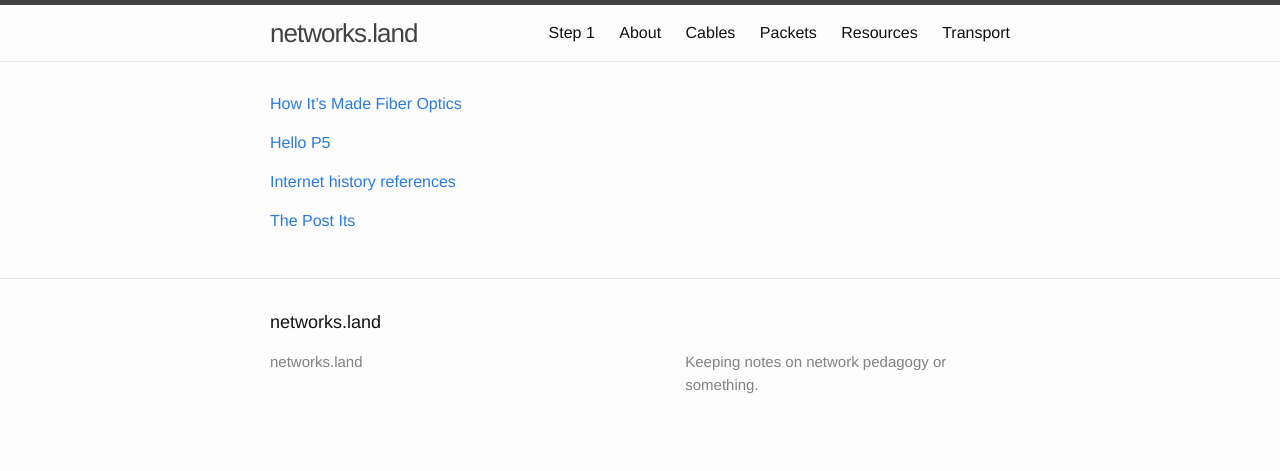
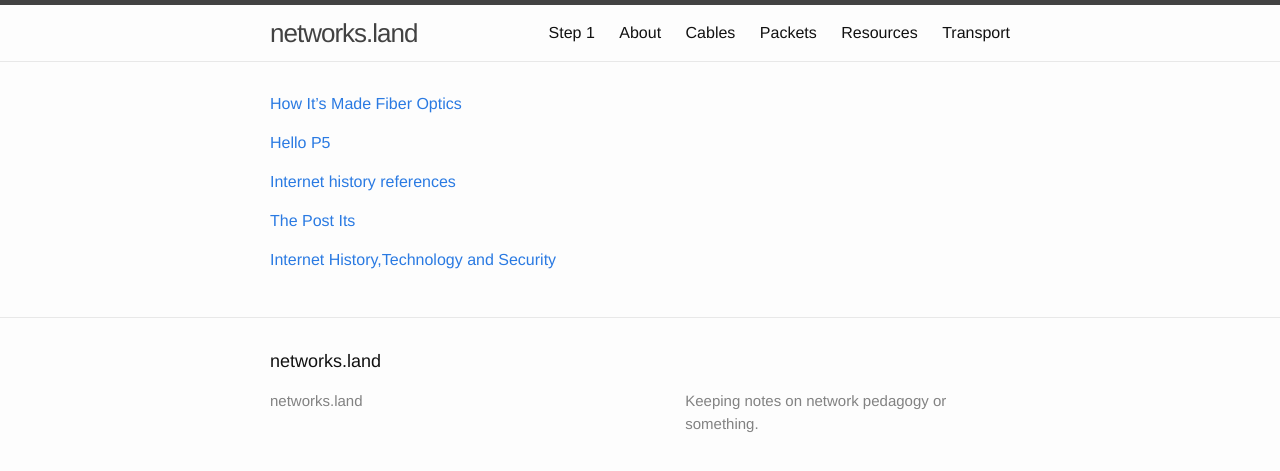
Before and after one commit to lifewinning/networks.land, a Jekyll site: the page built from resources/index.md, in a window 1280 px wide. Shown: the top 471 px of the page. Built offline with Jekyll 4.4.1, drawn with Linux system fonts in a browser that asks for light colours.

Commit message:
u michigan coursera course

```diff
--- a/resources/index.md
+++ b/resources/index.md
@@ -11,3 +11,5 @@ categories: resources
 [Internet history references](http://worrydream.com/refs/)
 
 [The Post Its](https://dl.dropboxusercontent.com/u/1108171/Photo%20Jul%2026%2C%2015%3A06%3A52.jpg)
+
+[Internet History,Technology and Security ](https://www.coursera.org/learn/internet-history/)
```
